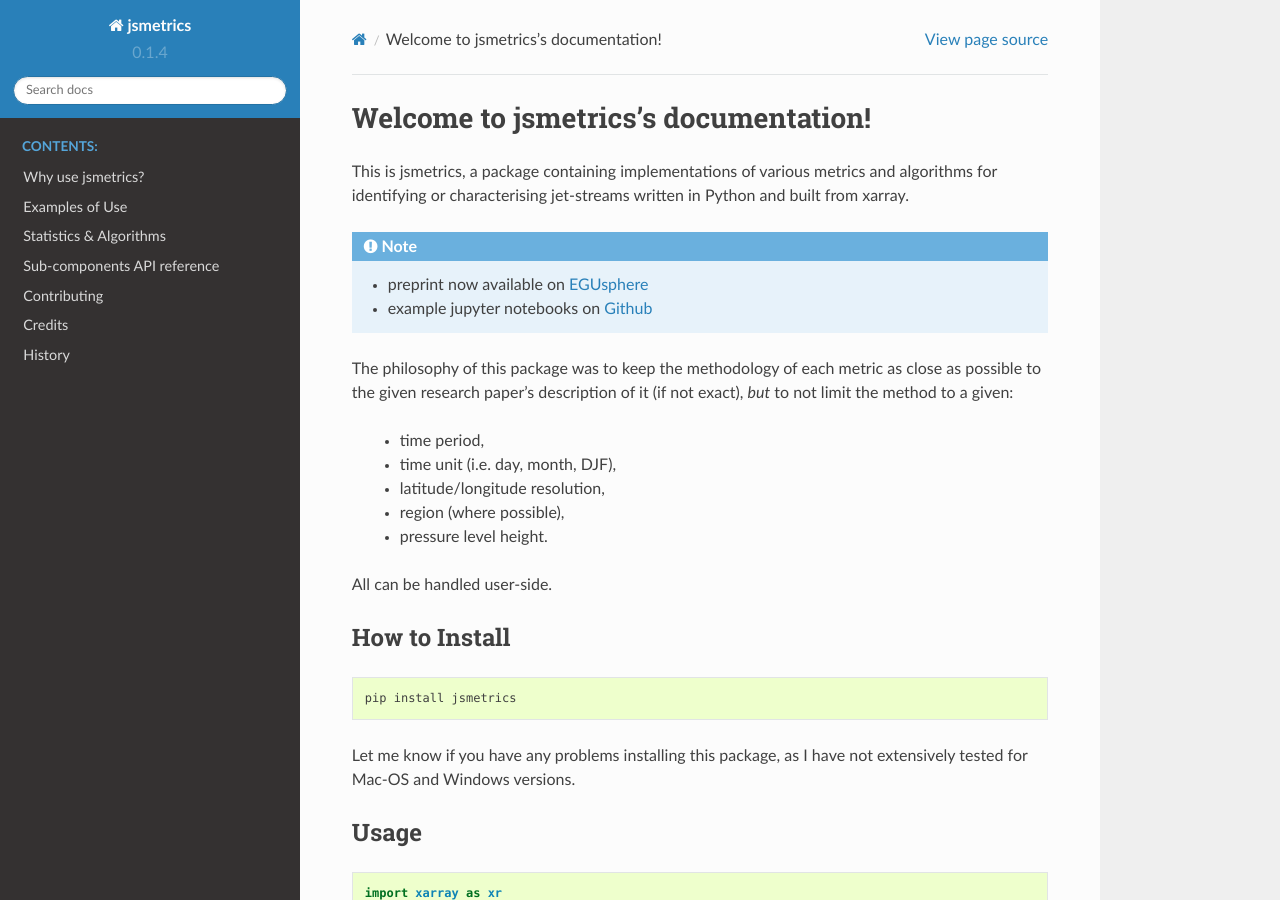
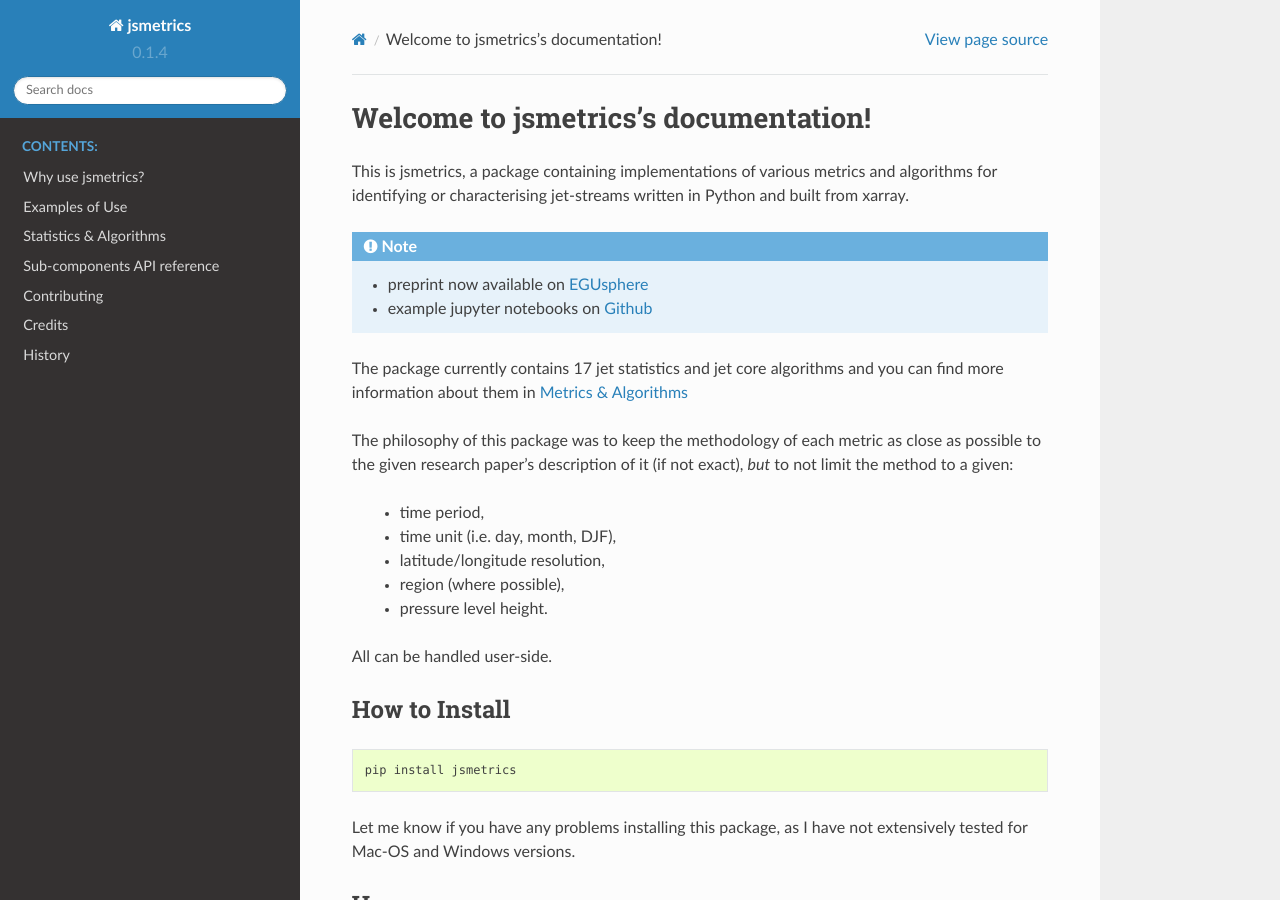
Before and after one commit to Thomasjkeel/jsmetrics, a Sphinx documentation site: the page built from docs/index.rst, in a window 1280 px wide and 900 px high. Built offline with Sphinx 7.4.7 and the Read the Docs theme 2.0.0, drawn with Linux system fonts in a browser that asks for light colours; pages that are not in the unit, such as notebooks, are missing from menus.

Commit message:
update to include number of current

```diff
--- a/docs/index.rst
+++ b/docs/index.rst
@@ -11,6 +11,8 @@ written in Python and built from xarray.
 .. note::
   - preprint now available on `EGUsphere <https://egusphere.copernicus.org/preprints/2023/egusphere-2023-661/>`_
   - example jupyter notebooks on `Github <https://github.com/Thomasjkeel/jsmetrics-examples>`_
+
+The package currently contains 17 jet statistics and jet core algorithms and you can find more information about them in :ref:`Metrics & Algorithms`
 
 The philosophy of this package was to keep the methodology of each metric as close as possible to the given research paper's description of it (if not exact),
 *but* to not limit the method to a given:
```
